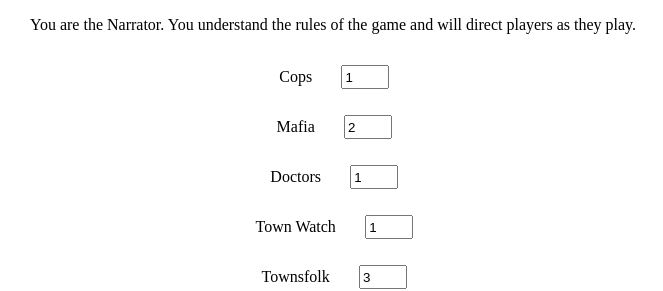
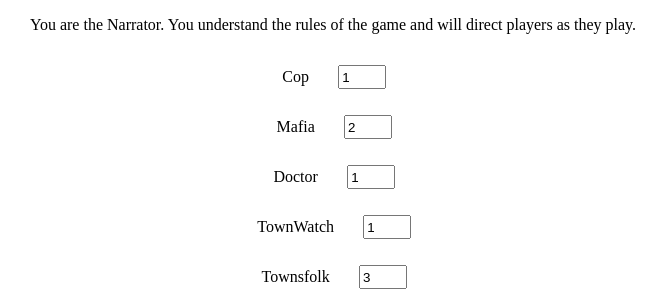
Before and after one commit to mitchgollub/Mafia, a Next.js app: page /narrator in a window 1280 px wide. Shown: the top 291 px of the page, without its empty margins (307-970 px from the left). Built offline with nearby package versions, Linux system fonts and the light colour scheme.

Commit message:
Made roles into configuration

```diff
--- /dev/null
+++ b/configuration/roles.json
@@ -0,0 +1,27 @@
+[
+    {
+        "role": "Cop",
+        "roleName": "Cops",
+        "startingValue": 1
+    },
+    {
+        "role": "Mafia",
+        "roleName": "Mafia",
+        "startingValue": 2
+    },
+    {
+        "role": "Doctor",
+        "roleName": "Doctors",
+        "startingValue": 1
+    },
+    {
+        "role": "TownWatch",
+        "roleName": "Town Watch",
+        "startingValue": 1
+    },
+    {
+        "role": "Townsfolk",
+        "roleName": "Townsfolk",
+        "startingValue": 3
+    }
+]
--- a/pages/api/game/index.js
+++ b/pages/api/game/index.js
@@ -10,27 +10,17 @@ export default async (req, res) => {
     for (var i = 0; i < 4; i++) {
         result += characters.charAt(Math.floor(Math.random() * charactersLength));
     }
-    console.log(req.body)
-    const config = req.body;
+    console.log(`request: ${req.body}`)
+    const roles = req.body;
 
-    const cleanedConfig = cleanInput(config);
-
+    const cleanedRoles = cleanInput(roles);
     const availableString = []
-    for (let index = 0; index < cleanedConfig.Cop; index++) {
-        availableString.push("Cop")
-    }
-    for (let index = 0; index < cleanedConfig.Mafia; index++) {
-        availableString.push("Mafia")
-    }
-    for (let index = 0; index < cleanedConfig.Doctor; index++) {
-        availableString.push("Doctor")
-    }
-    for (let index = 0; index < cleanedConfig.TownWatch; index++) {
-        availableString.push("Town Watch")
-    }
-    for (let index = 0; index < cleanedConfig.Townsfolk; index++) {
-        availableString.push("Townsfolk")
-    }
+    cleanedRoles.map(role => {
+        // TODO: Need concept of roleName for user display (singular and plural forms)
+        for (let index = 0; index < role.startingValue; index++) {
+            availableString.push(role.role)
+        }
+    });
 
     const available = []
     for (let index = 0; index < availableString.length; index++) {
@@ -48,21 +38,28 @@ export default async (req, res) => {
     res.status(200).json({ game: { code: result, players: players.current } });
 }
 
-function cleanInput(config) {
-    config.Cop = cleanNumber(config.Cop);
-    config.Mafia = cleanNumber(config.Mafia);
-    config.Doctor = cleanNumber(config.Doctor);
-    config.TownWatch = cleanNumber(config.TownWatch);
-    config.Townsfolk = cleanNumber(config.Townsfolk);
-    return config;
+function cleanInput(roles) {
+    return roles.map(role => {
+        return {
+            role: role.role,
+            roleName: role.roleName,
+            startingValue: cleanNumber(role.startingValue)
+        }
+    })
 }
 
 function cleanNumber(input) {
     if (input) {
         const inputInt = parseInt(input);
-        if (inputInt !== NaN && inputInt <= 10 && inputInt > 0) {
+        if (inputInt !== NaN && inputInt <= 10 && inputInt >= 0) {
             return inputInt;
         }
+        else {
+            console.warn(`value ${inputInt} is not 1-10.  Setting to 0`);
+        }
+    }
+    else {
+        console.warn(`startingValue not given.  Setting to 0.`);
     }
 
     return 0;
--- a/pages/narrator.js
+++ b/pages/narrator.js
@@ -1,6 +1,7 @@
 import React, { Component } from 'react'
 import Header from '../components/header'
 import RoleField from '../components/roleField'
+import Roles from '../configuration/roles.json'
 
 export default class Mafia extends Component {
     constructor(props) {
@@ -11,13 +12,7 @@ export default class Mafia extends Component {
                 code: "",
                 players: []
             },
-            config: {
-                Cop: 1,
-                Mafia: 2,
-                Doctor: 1,
-                TownWatch: 1,
-                Townsfolk: 3
-            }
+            roles: Roles
         }
 
         this.handleChange = this.handleChange.bind(this);
@@ -26,7 +21,7 @@ export default class Mafia extends Component {
     }
 
     handleChange(event) {
-        const update = this.state.config;
+        const update = this.state.roles;
         update[event.target.name] = event.target.value;
         this.setState({ config: update });
     }
@@ -41,7 +36,7 @@ export default class Mafia extends Component {
                 'Accept': 'application/json',
                 'Content-Type': 'application/json'
             },
-            body: JSON.stringify(this.state.config)
+            body: JSON.stringify(this.state.roles)
         })
             .then(res => res.json()
                 .then((game) => {
@@ -59,48 +54,23 @@ export default class Mafia extends Component {
 
     render() {
         return (
-            <div className={'margin'} style={{textAlign: 'center'}}>
+            <div className={'margin'} style={{ textAlign: 'center' }}>
                 <Header />
                 You are the Narrator.  You understand the rules of the game and will direct players as they play.
                 <br />
                 <br />
                 <div>
                     <form onSubmit={this.handleSubmit} className={'container-column container__align-center'}>
-                        <RoleField
-                            role={'Cops'}
-                            roleName={'Cop'}
-                            value={this.state.config.Cop}
-                            started={this.state.started}
-                            handleChange={this.handleChange}>
-                        </RoleField>
-                        <RoleField
-                            role={'Mafia'}
-                            roleName={'Mafia'}
-                            value={this.state.config.Mafia}
-                            started={this.state.started}
-                            handleChange={this.handleChange}>
-                        </RoleField>
-                        <RoleField
-                            role={'Doctors'}
-                            roleName={'Doctor'}
-                            value={this.state.config.Doctor}
-                            started={this.state.started}
-                            handleChange={this.handleChange}>
-                        </RoleField>
-                        <RoleField
-                            role={'Town Watch'}
-                            roleName={'TownWatch'}
-                            value={this.state.config.TownWatch}
-                            started={this.state.started}
-                            handleChange={this.handleChange}>
-                        </RoleField>
-                        <RoleField
-                            role={'Townsfolk'}
-                            roleName={'Townsfolk'}
-                            value={this.state.config.Townsfolk}
-                            started={this.state.started}
-                            handleChange={this.handleChange}>
-                        </RoleField>
+                        {this.state.roles.map(role => (
+                            <RoleField
+                                key={role.role}
+                                role={role.role}
+                                roleName={role.roleName}
+                                value={role.startingValue}
+                                started={this.state.started}
+                                handleChange={this.handleChange}>
+                            </RoleField>
+                        ))}
                         <input className={'button'} type="submit" value="Submit" disabled={this.state.started} />
                     </form>
                 </div>
```
